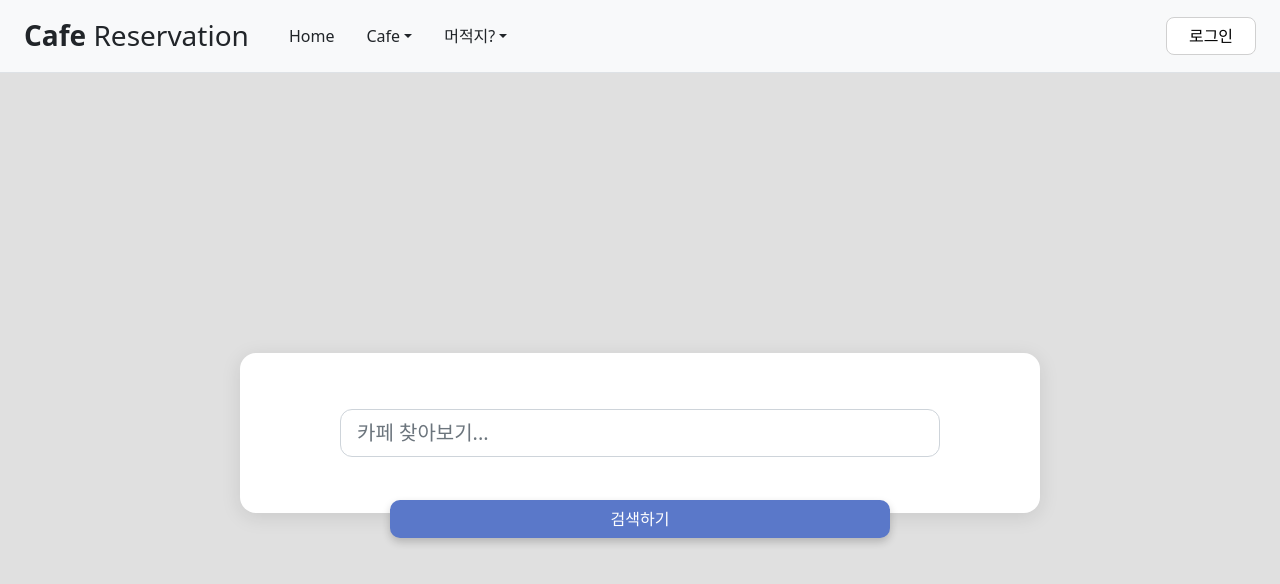
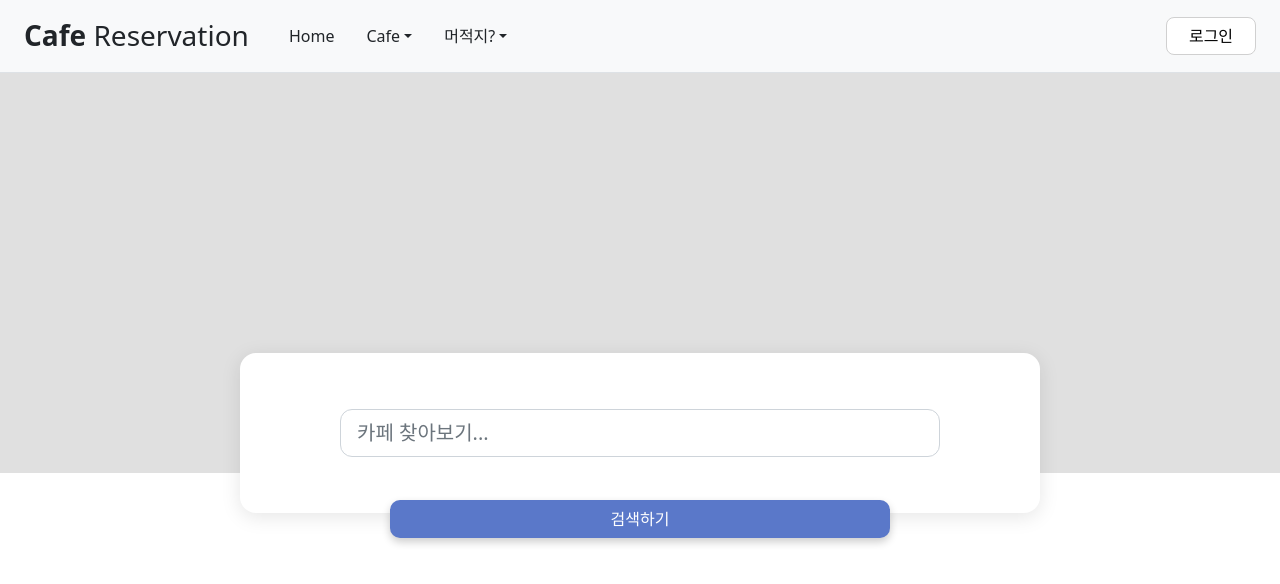
Before and after one commit to cktjgus/Cafe_App_Frontend, a React (Create React App) app: page / in a window 1280 px wide. Shown: the top 584 px of the page. Built offline with nearby package versions, Linux system fonts and the light colour scheme; no server answers.

Commit message:
Login.css Home.css 수정

```diff
--- a/src/components/Home.css
+++ b/src/components/Home.css
@@ -7,7 +7,6 @@ body, html {
 
 .home-container {
   min-height: 100%;
-  background-color: #f0f2f5;
 }
 
 .btn-wrapper {
--- a/src/components/Login.css
+++ b/src/components/Login.css
@@ -1,15 +1,12 @@
-html, body {
-  height: 100%;
-  margin: 0;
-  background-color: #e0e0e0;
-}
-
 .login-wrapper {
-  min-height: 100%;
+  min-height: 100%; /* 뷰포트 기준, 세로 전체 채움 */
+  width: 100%;
   display: flex;
   justify-content: center;
-  align-items: center;
+  align-items: flex-start;
   background: #e0e0e0;
+  position: absolute;
+
 }
 
 .login-form {
```
